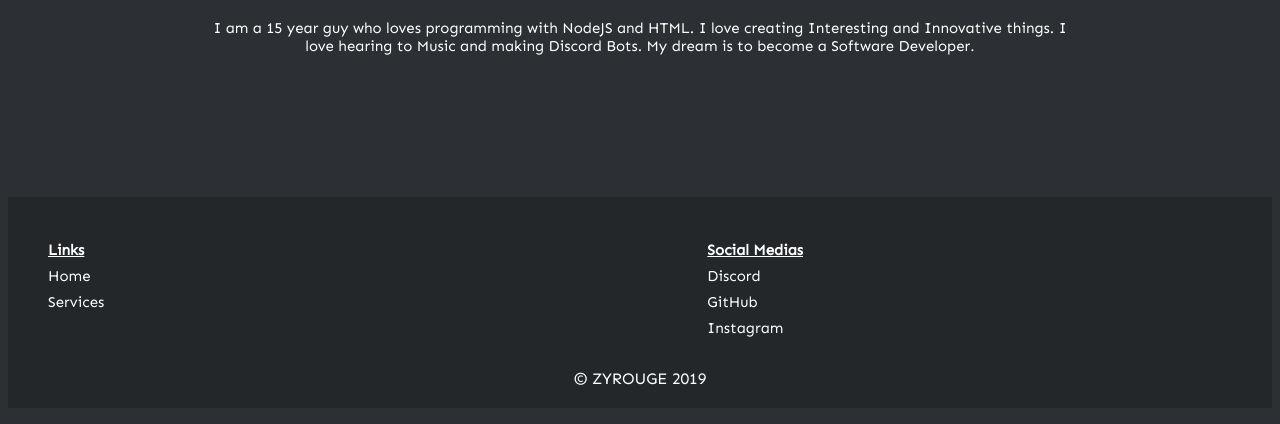
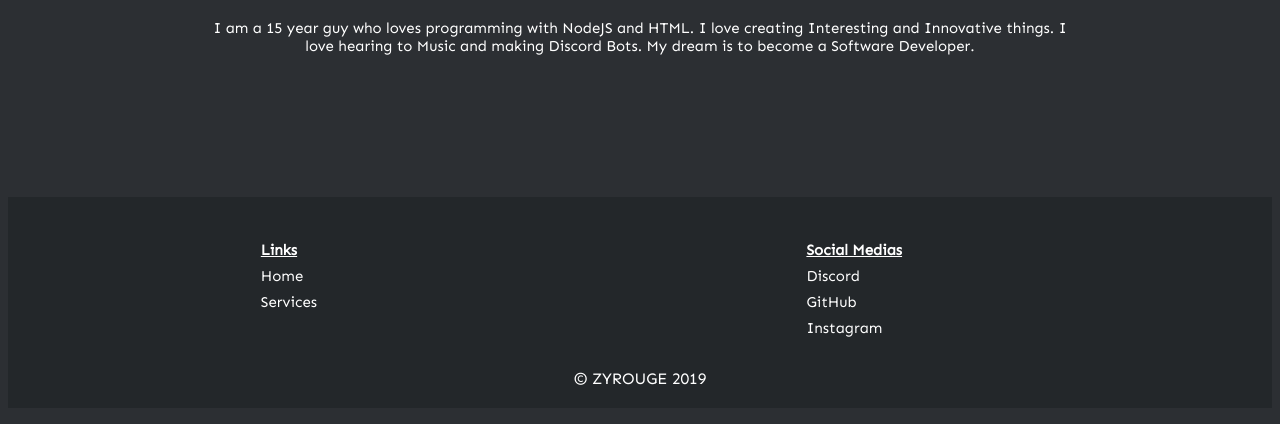
Before and after one commit to zyrouge/zyrouge-website, a plain HTML site: page index.html in a window 1280 px wide. Shown: the part 546-970 px from the top of the page. Drawn offline with Linux system fonts and the light colour scheme.

Commit message:
Minor Fix in footer

```diff
--- a/stylesheet.css
+++ b/stylesheet.css
@@ -70,12 +70,14 @@ body {
 }
 
 .footer #links {
+    padding-left: 20%;
     padding-top: 20px;
-    width: 49%;
+    width: 40%;
 }
 
 .footer #social {
     padding-top: 20px;
+    padding-right: 20%;
 }
 
 .footer ul {
@@ -85,7 +87,6 @@ body {
 .footer li {
     font-size: 15px;
     text-decoration: none;
-    padding-right: 10px;
     vertical-align: middle;
     padding-top: 8px;
 }
```
